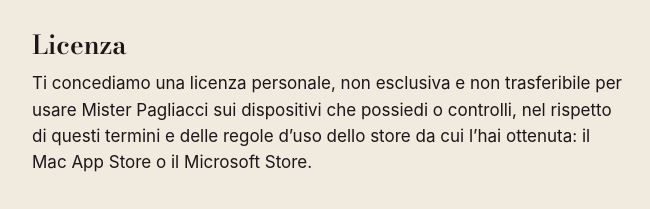
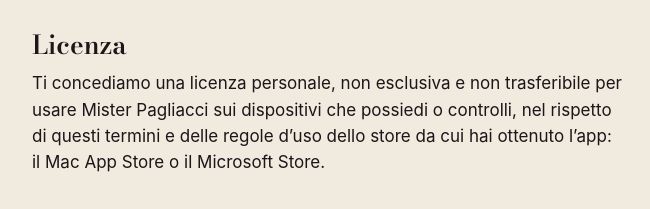
Before and after one commit to vmihalachi/pagliacci.app, a website built with Vite: page it/terms/index.html in a window 1280 px wide. Shown: the part 327-536 px from the top of the page, without its empty margins (312-962 px from the left). Built offline with nearby package versions, Linux system fonts and the light colour scheme.

Commit message:
Italian license names the app; README Build comments line up
The Italian license sentence said "lo store da cui l'hai ottenuta", whose
feminine participle grammatically points back to the license; the English
means the app, so it now says "da cui hai ottenuto l'app". The README Build
block aligns its comments, and the check's comment says it covers the
platforms on the legal pages as well as the stores.

Co-Authored-By: Claude Opus 5.5 <noreply@anthropic.com>

```diff
--- a/it/terms/index.html
+++ b/it/terms/index.html
@@ -25,7 +25,7 @@
       <p>
         Ti concediamo una licenza personale, non esclusiva e non trasferibile per usare Mister
         Pagliacci sui dispositivi che possiedi o controlli, nel rispetto di questi termini e delle
-        regole d’uso dello store da cui l’hai ottenuta: il Mac App Store o il Microsoft Store.
+        regole d’uso dello store da cui hai ottenuto l’app: il Mac App Store o il Microsoft Store.
       </p>
       <h2>Sostenitore e mance</h2>
       <p>
```
Also changed, not shown: README.md.
